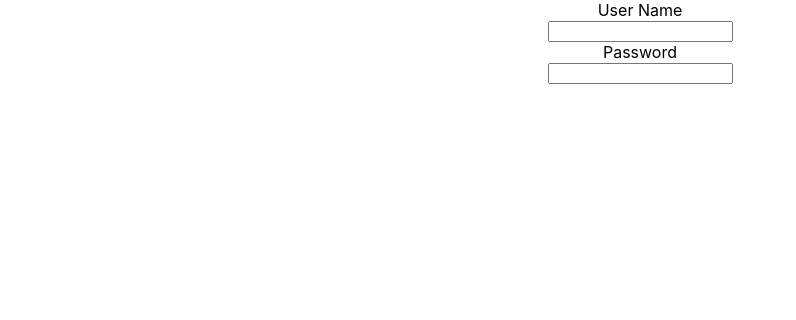
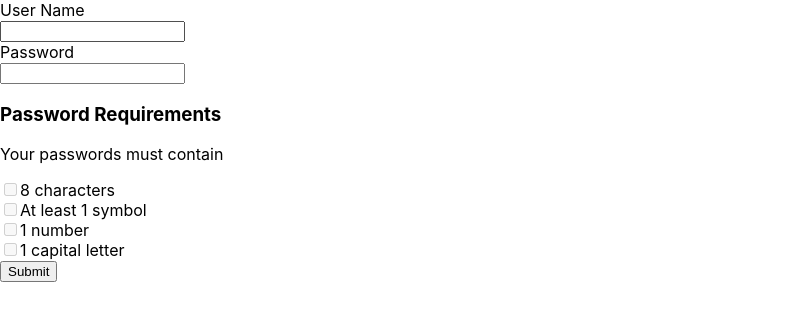
Before and after one commit to arkam-shakil/React-Form, a React (Create React App) app in the folder form-validation/: page / in a window 1280 px wide. Shown: the top 320 px of the page, without its empty margins (0-796 px from the left). Built offline with nearby package versions, Linux system fonts and the light colour scheme.

Commit message:
Added code for form validation

```diff
--- a/form-validation/src/App.js
+++ b/form-validation/src/App.js
@@ -1,4 +1,4 @@
-import Form from './Form';
+import Form from './FormComponents/Form';
 
 function App() {
   return (
--- a/form-validation/src/Form.js
+++ /dev/null
@@ -1,12 +0,0 @@
-import './App.css';
-import InputField from './InputField';
-function Form() {
-	return (
-		<form method="post" action="sample.php">
-			<InputField fieldname="User Name" id="username" type="text" name="username" />
-			<InputField fieldname="Password" id="password" type="password" name="password" />
-		</form>
-	);
-}
-
-export default Form;
--- /dev/null
+++ b/form-validation/src/FormComponents/CheckBox.js
@@ -0,0 +1,10 @@
+function CheckBox(props) {
+	return (
+		<div>
+			<input type="checkbox" id={props.passwordRequirementsID} name={props.name} disabled={props.disabled} checked={props.checked} onInput={props.onInput}/>
+			<label for={props.passwordRequirementsID} >{props.passwordRequirements}</label>
+		</div>
+	);
+}
+
+export default CheckBox;
--- /dev/null
+++ b/form-validation/src/FormComponents/Form.js
@@ -0,0 +1,61 @@
+import React from 'react';
+import InputField from './InputField';
+import CheckBox from './CheckBox';
+
+function Form() {
+	const passwordRequirements = ["8 characters", "At least 1 symbol", "1 number", "1 capital letter"];
+	const passwordRequirementsID = ["eightcharacters", "onesymbol", "onenumber", "onecapitalletter"];
+
+	const validatePasswordField = (event) => {
+		let inputFieldValue = event.target.value; // Access the value using event.target.value
+
+		if (inputFieldValue.length > 8) {
+			document.querySelector("#eightcharacters").setAttribute("checked", "true");
+		}
+		else {
+			document.querySelector("#eightcharacters").removeAttribute("checked", "false");
+		}
+
+		if (/[!@#$%^&*]/.test(inputFieldValue) == true) {
+			document.querySelector("#onesymbol").setAttribute("checked", "true");
+		}
+		else {
+			document.querySelector("#onesymbol").removeAttribute("checked", "false");
+		}
+
+		if (/\d/.test(inputFieldValue) == true) {
+			document.querySelector("#onenumber").setAttribute("checked", "true");
+		}
+		else {
+			document.querySelector("#onenumber").removeAttribute("checked", "false");
+		}
+
+		if (/[A-Z]/.test(inputFieldValue) == true) {
+			document.querySelector("#onecapitalletter").setAttribute("checked", "true");
+		}
+		else {
+			document.querySelector("#onecapitalletter").removeAttribute("checked", "false");
+		}
+	};
+
+	return (
+		<form method="post" action="sample.php">
+			<InputField fieldname="User Name" id="username" type="text" name="username" />
+			<InputField fieldname="Password" id="password" type="password" name="password" onInput={(event) => validatePasswordField(event)} />
+			<div id="password-requirements">
+				<h3>Password Requirements</h3>
+				<p>Your passwords must contain</p>
+				<div role="group" aria-label="Your passwords must contain">
+					<CheckBox passwordRequirements={passwordRequirements[0]} passwordRequirementsID={passwordRequirementsID[0]} disabled="true" />
+					<CheckBox passwordRequirements={passwordRequirements[1]} passwordRequirementsID={passwordRequirementsID[1]} disabled="true" />
+					<CheckBox passwordRequirements={passwordRequirements[2]} passwordRequirementsID={passwordRequirementsID[2]} disabled="true" />
+					<CheckBox passwordRequirements={passwordRequirements[3]} passwordRequirementsID={passwordRequirementsID[3]} disabled="true" />
+				</div>
+			</div>
+
+			<input type="submit" />
+		</form>
+	);
+}
+
+export default Form;
--- a/form-validation/src/InputField.js
+++ b/form-validation/src/FormComponents/InputField.js
@@ -1,11 +1,9 @@
-import './App.css';
-
 function InputField(props) {
 	return (
 		<div>
 			<label for={props.id}>{props.fieldname}</label>
 			<br />
-			<input id={props.id} name={props.name} type={props.type} />
+			<input id={props.id} name={props.name} type={props.type} value={props.value} onInput={props.onInput} />
 		</div>
 	);
 }
--- a/form-validation/src/index.js
+++ b/form-validation/src/index.js
@@ -2,7 +2,6 @@ import React from 'react';
 import ReactDOM from 'react-dom/client';
 import './index.css';
 import App from './App';
-import reportWebVitals from './reportWebVitals';
 
 const root = ReactDOM.createRoot(document.getElementById('root'));
 root.render(
@@ -10,8 +9,3 @@ root.render(
     <App />
   </React.StrictMode>
 );
-
-// If you want to start measuring performance in your app, pass a function
-// to log results (for example: reportWebVitals(console.log))
-// or send to an analytics endpoint. Learn more: https://bit.ly/CRA-vitals
-reportWebVitals();
--- a/form-validation/src/reportWebVitals.js
+++ /dev/null
@@ -1,13 +0,0 @@
-const reportWebVitals = onPerfEntry => {
-  if (onPerfEntry && onPerfEntry instanceof Function) {
-    import('web-vitals').then(({ getCLS, getFID, getFCP, getLCP, getTTFB }) => {
-      getCLS(onPerfEntry);
-      getFID(onPerfEntry);
-      getFCP(onPerfEntry);
-      getLCP(onPerfEntry);
-      getTTFB(onPerfEntry);
-    });
-  }
-};
-
-export default reportWebVitals;
```
Also changed, not shown: form-validation/src/FormComponents/PasswordRequirements.js (added, +22 -0 lines), form-validation/src/setupTests.js (deleted, +0 -5 lines), form-validation/src/logo.svg (deleted), 1 other file (tests, documents, lock files or other folders).
